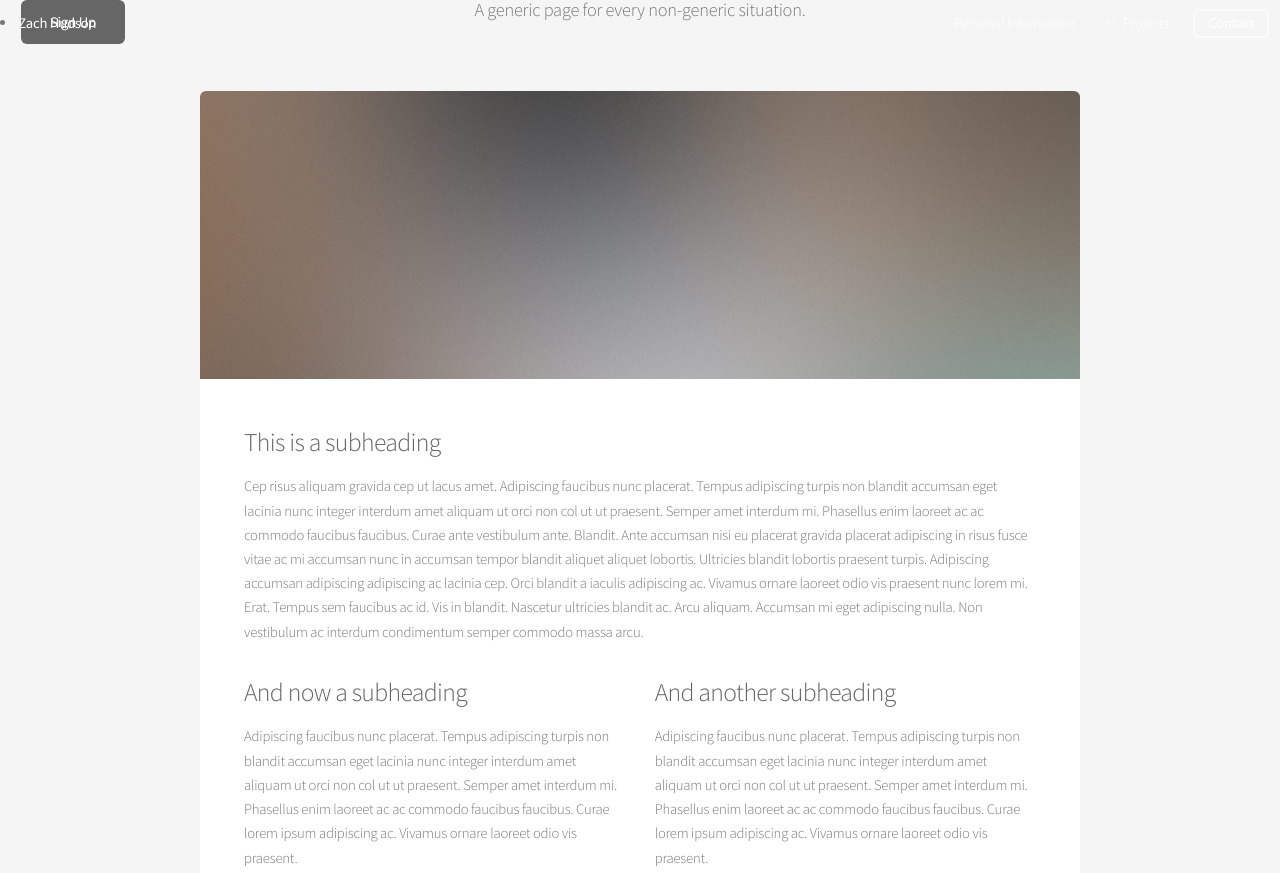
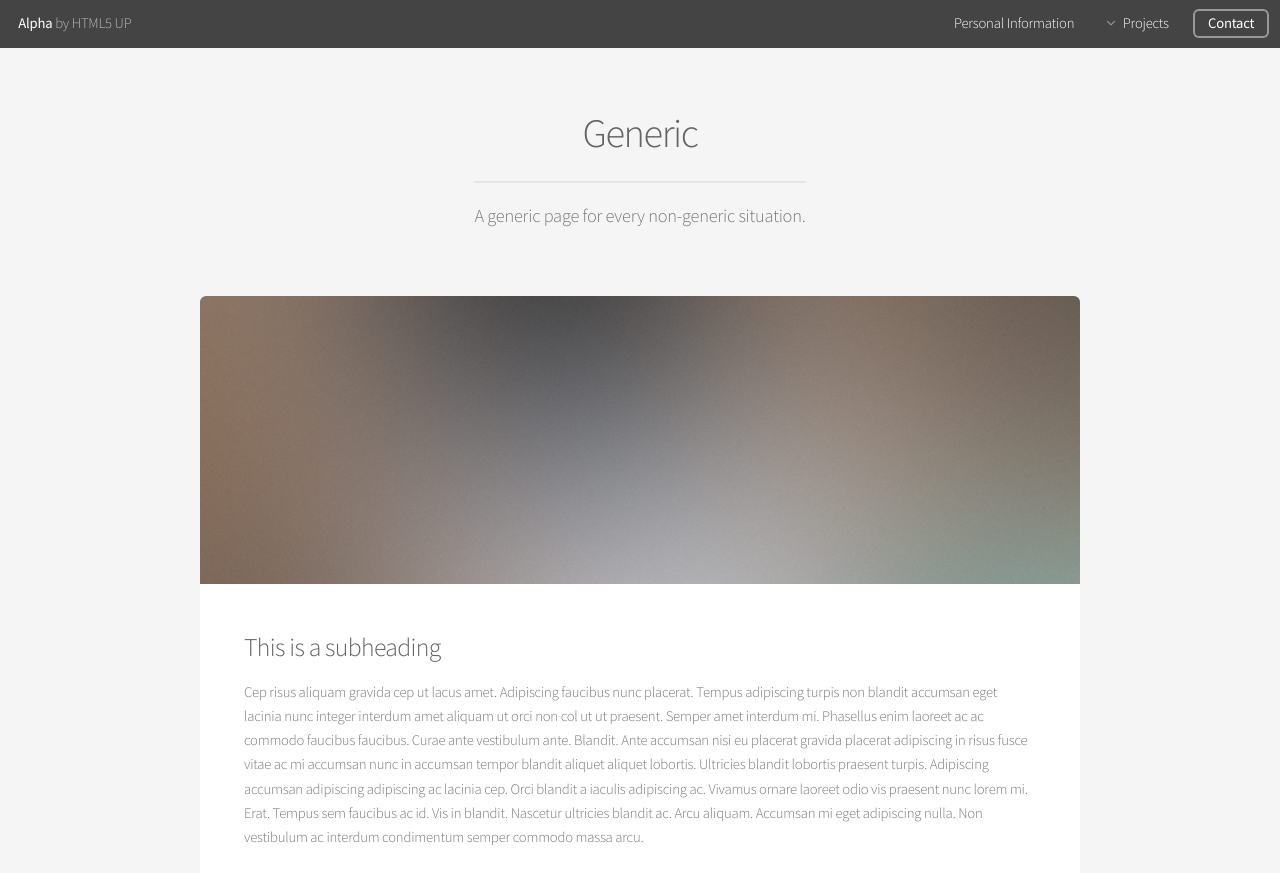
Before and after one commit to zwh2/zwh2.github.io, a plain HTML site: page generic.html in a window 1280 px wide. Shown: the top 873 px of the page. Drawn offline with Linux system fonts and the light colour scheme.

Commit message:
Fixed Header

```diff
--- a/generic.html
+++ b/generic.html
@@ -6,21 +6,19 @@
 -->
 <html>
 	<head>
-		<title>Zach Hudson</title>
+		<title>Generic - Alpha by HTML5 UP</title>
 		<meta charset="utf-8" />
 		<meta name="viewport" content="width=device-width, initial-scale=1" />
 		<!--[if lte IE 8]><script src="assets/js/ie/html5shiv.js"></script><![endif]-->
 		<link rel="stylesheet" href="assets/css/main.css" />
 		<!--[if lte IE 8]><link rel="stylesheet" href="assets/css/ie8.css" /><![endif]-->
 	</head>
-	<body class="landing">
+	<body>
 		<div id="page-wrapper">
 
-							<li><a href="#" class="button">Sign Up</a></li>
-						</ul>
 			<!-- Header -->
-				<header id="header" class="alt">
-					<h1><a href="index.html">Zach Hudson</a> </h1>
+				<header id="header">
+					<h1><a href="index.html">Alpha</a> by HTML5 UP</h1>
 					<nav id="nav">
 						<ul>
 							<li><a href="index.html">Personal Information</a></li>
```
Also changed, not shown: contact.html (+5 -5 lines), elements.html (+4 -4 lines), index.html (+1 -1 lines).
